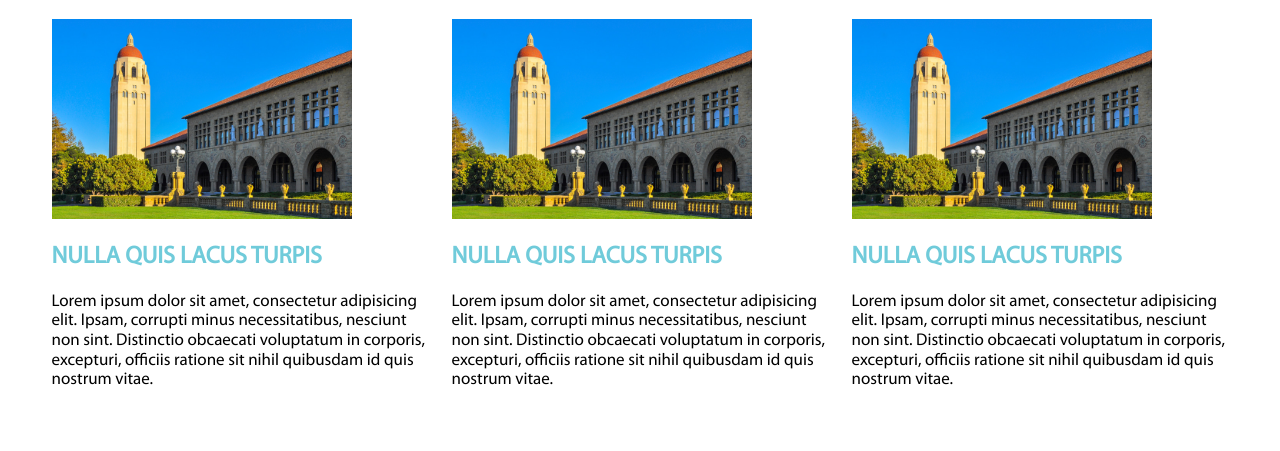
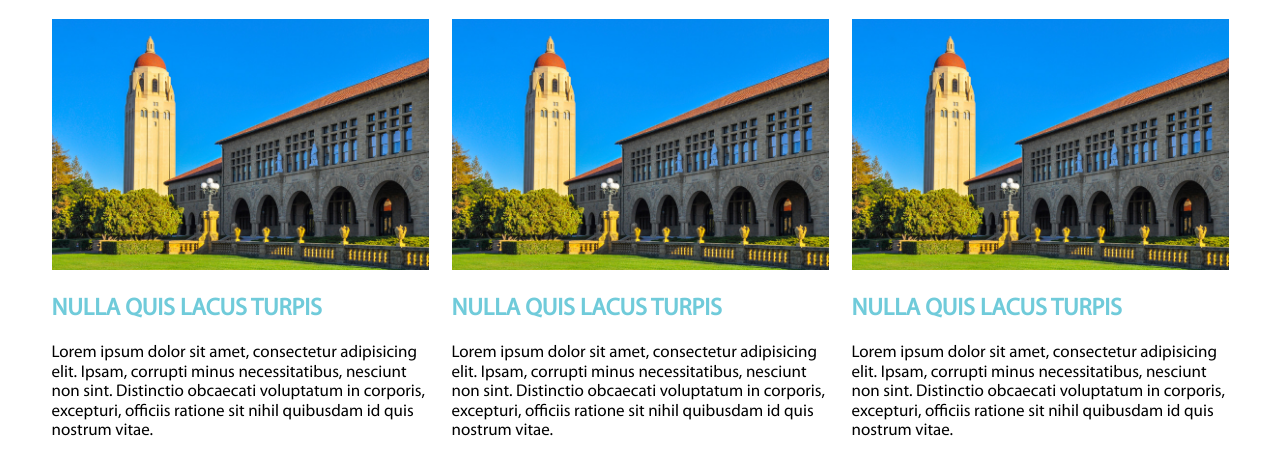
Before and after one commit to MishaChernov/lannanow, a website: page src/index.html in a window 1280 px wide. Shown: the part 349-800 px from the top of the page. Drawn offline with nearby package versions, Linux system fonts and the light colour scheme; files that its build step writes are made by us from their sources; files whose address does not match are found by name; a web font is replaced by a local one.

Commit message:
First page v3

```diff
--- a/src/sass/blocks/features.scss
+++ b/src/sass/blocks/features.scss
@@ -30,3 +30,9 @@
 .features__card {
   max-width: 377px;
 }
+
+@media (min-width: 380px) {
+  .features__img {
+    width: 377px;
+  }
+}
```
Also changed, not shown: build/css/style-min.css, build/css/style.css, build/img/aside-3.jpg, build/img/aside-4.jpg, build/img/aside-5.jpg.
